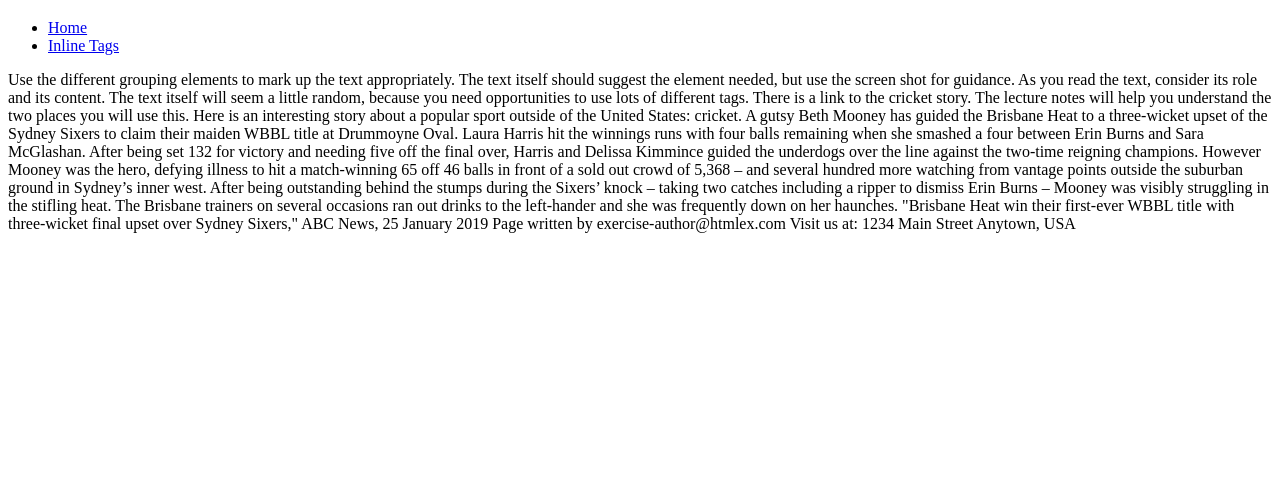
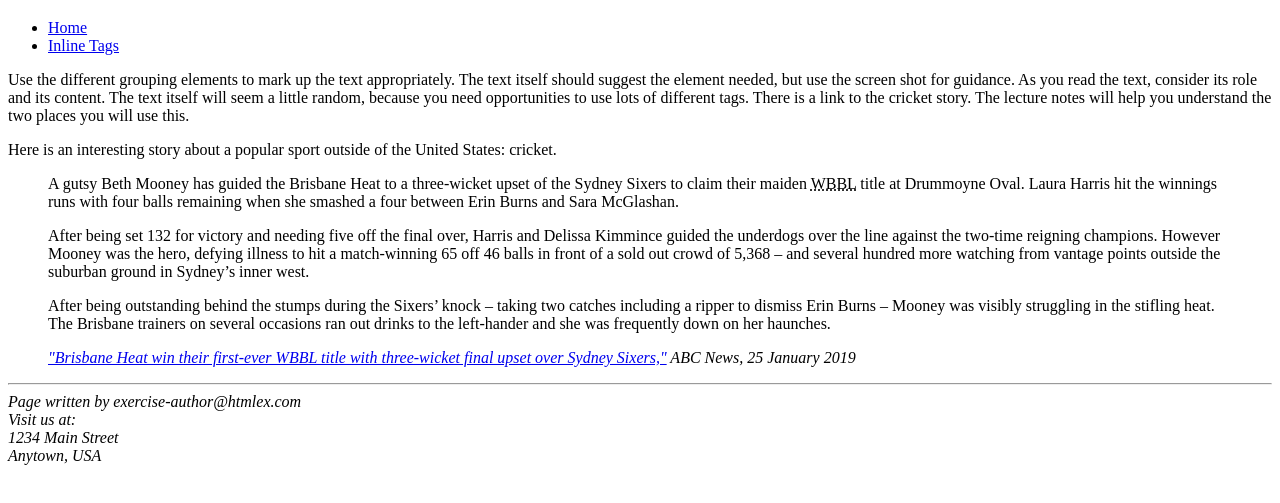
Before and after one commit to Ghoulz993/exercise-3-text, a plain HTML site: page block-tags.html in a window 1280 px wide. Shown: the part 61-564 px from the top of the page. Drawn offline with Linux system fonts and the light colour scheme.

Commit message:
finished block tags page

```diff
--- a/block-tags.html
+++ b/block-tags.html
@@ -7,26 +7,48 @@
 </head>
 <body>
     <h1>Navigation</h1>
-
     <ul>
        <li><a href="index.html">Home</a></li>
        <li><a href="inline-tags.html">Inline Tags</a></li>
     </ul>
 
-    Use the different grouping elements to mark up the text appropriately. The text itself should suggest the element needed, but use the screen shot for guidance. As you read the text, consider its role and its content. The text itself will seem a little random, because you need opportunities to use lots of different tags. There is a link to the cricket story. The lecture notes will help you understand the two places you will use this.
+    <p>
+        Use the different grouping elements to mark up the text appropriately. The text itself should suggest the element needed, but use the screen shot for guidance. As you read the text, consider its role and its content. The text itself will seem a little random, because you need opportunities to use lots of different tags. There is a link to the cricket story. The lecture notes will help you understand the two places you will use this.
+    </p>
 
-    Here is an interesting story about a popular sport outside of the United States: cricket.
+    <p>
+        Here is an interesting story about a popular sport outside of the United States: cricket.
+    </p>
 
-    A gutsy Beth Mooney has guided the Brisbane Heat to a three-wicket upset of the Sydney Sixers to claim their maiden WBBL title at Drummoyne Oval. Laura Harris hit the winnings runs with four balls remaining when she smashed a four between Erin Burns and Sara McGlashan.
+    <blockquote>
+    <p>
+        A gutsy Beth Mooney has guided the Brisbane Heat to a three-wicket upset of the Sydney Sixers to claim their maiden <abbr title="Women's Big Bash League">WBBL</abbr> title at Drummoyne Oval. Laura Harris hit the winnings runs with four balls remaining when she smashed a four between Erin Burns and Sara McGlashan.
+    </p>
+
+    <p>
     After being set 132 for victory and needing five off the final over, Harris and Delissa Kimmince guided the underdogs over the line against the two-time reigning champions. However Mooney was the hero, defying illness to hit a match-winning 65 off 46 balls in front of a sold out crowd of 5,368 – and several hundred more watching from vantage points outside the suburban ground in Sydney’s inner west.
+    </p>
+
+    <p>
     After being outstanding behind the stumps during the Sixers’ knock – taking two catches including a ripper to dismiss Erin Burns – Mooney was visibly struggling in the stifling heat. The Brisbane trainers on several occasions ran out drinks to the left-hander and she was frequently down on her haunches.
-    "Brisbane Heat win their first-ever WBBL title with three-wicket final upset over Sydney Sixers," ABC News, 25 January 2019
+    </p>
 
-    Page written by exercise-author@htmlex.com
+    <p>
+    <cite>
+    <a href="https://www.abc.net.au/news/2019-01-26/brisbane-heat-take-out-wbbl-final-against-sydney-sixers/10753330">"Brisbane Heat win their first-ever WBBL title with three-wicket final upset over Sydney Sixers,"</a> ABC News, 25 January 2019
+    </cite>
+    </p>
+    </blockquote>
 
-    Visit us at:
+    <hr />
+    <footer>
+    <address>
+    Page written by exercise-author@htmlex.com <br />
+    Visit us at: <br />
+    1234 Main Street <br />
+    Anytown, USA <br />
+    </address>
+    </footer>
 
-    1234 Main Street
-    Anytown, USA
 </body>
 </html>
```
